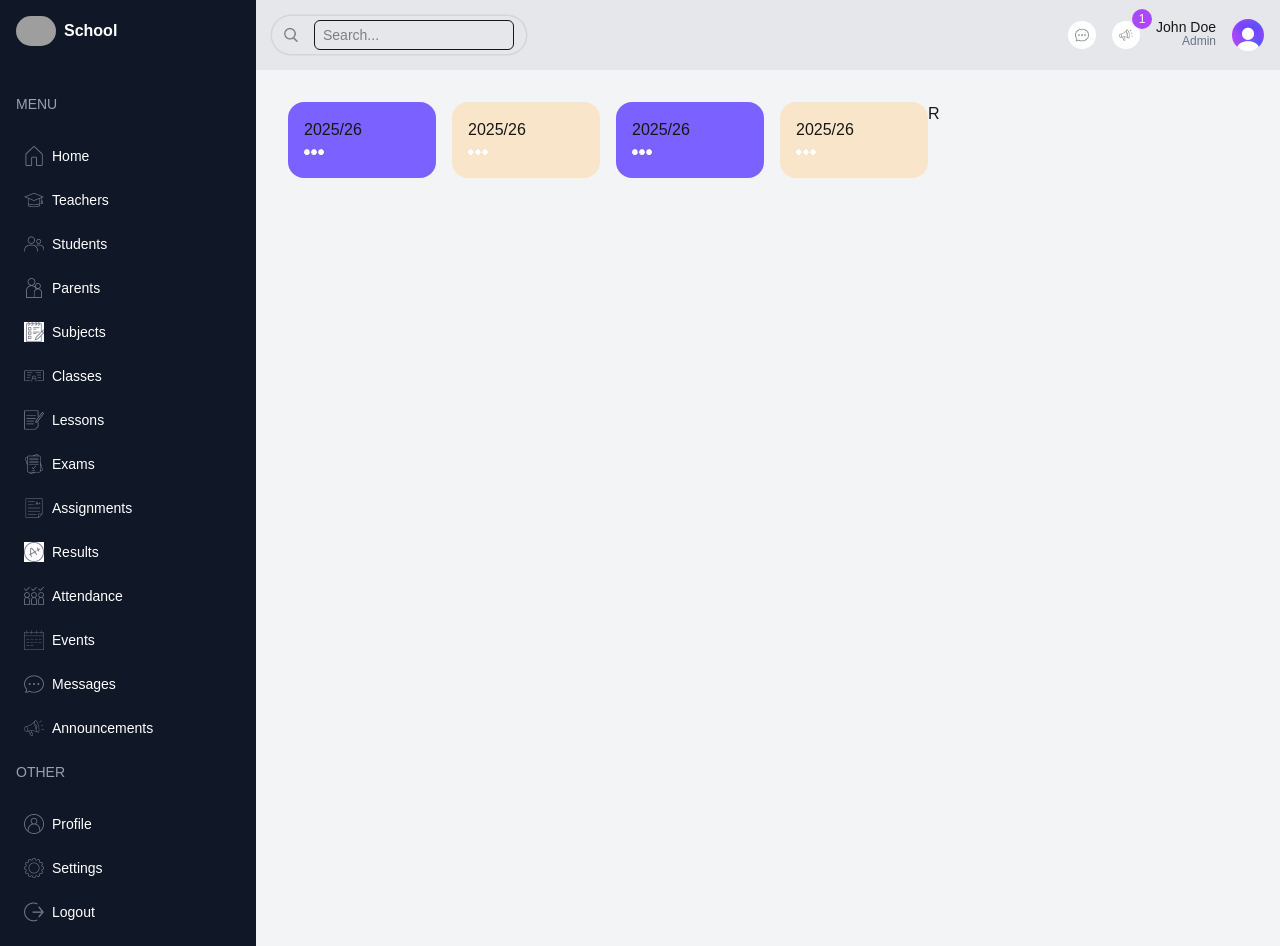
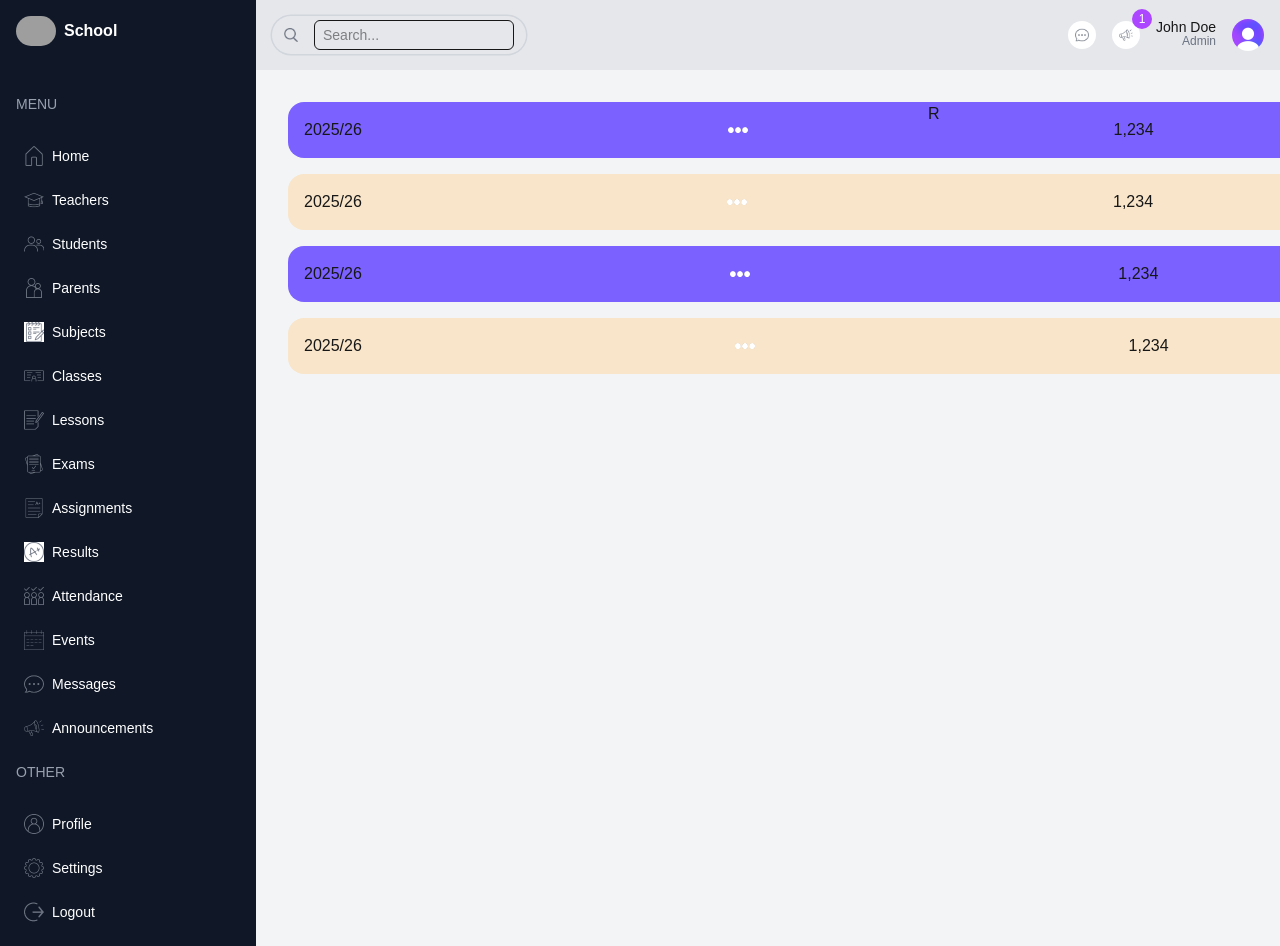
Before and after one commit to rumachoudhury/school-management-dashboard, a Next.js app: page /admin in a window 1280 px wide. Built offline with nearby package versions, Linux system fonts and the light colour scheme; grey boxes are pictures that could not be loaded.

Commit message:
Update UserCart component and AdminPage

```diff
--- a/src/app/(dashboard)/admin/page.tsx
+++ b/src/app/(dashboard)/admin/page.tsx
@@ -8,7 +8,7 @@ function AdminPage() {
       <div className="w-full lg:w-2/3">
         {" "}
         {/* User Cart */}
-        <div className="flex gap-4 justify-between">
+        <div className="flex gap-4 justify-between flex-wrap">
           <UserCart type="student" />
           <UserCart type="teacher" />
           <UserCart type="parent" />
--- a/src/components/UserCart.tsx
+++ b/src/components/UserCart.tsx
@@ -14,8 +14,8 @@ import Image from "next/image";
 
 function UserCart({ type }: { type: string }) {
   return (
-    <div className="rounded-2xl odd:bg-[#7B61FF] even:bg-[#F9E5C9] p-4 flex-1">
-      <div>
+    <div className="rounded-2xl odd:bg-[#7B61FF] even:bg-[#F9E5C9] p-4 flex-1 min-w-[1300px]">
+      <div className="flex justify-between items-center">
         <span>2025/26</span>
         <Image
           src="/images/school-management-dashboard/more.png"
@@ -23,6 +23,8 @@ function UserCart({ type }: { type: string }) {
           width={20}
           height={20}
         />
+        <h1>1,234</h1>
+        <span>{type}</span>
       </div>
     </div>
   );
```
